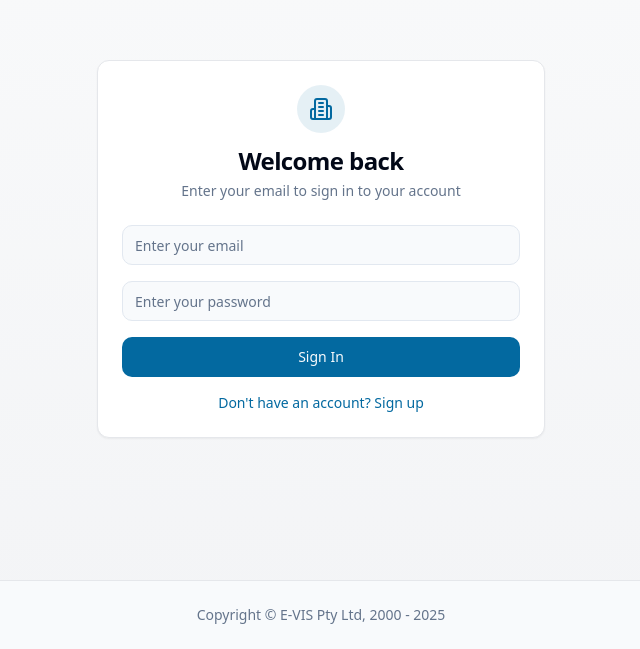
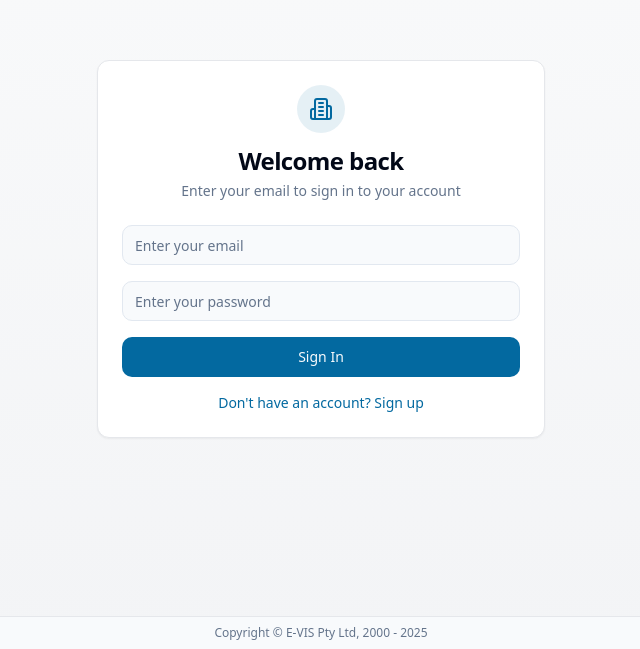
Before and after one commit to sohamjain125/chatassist-next, a Next.js app: page /login in a window 1280 px wide. Shown: the part 151-800 px from the top of the page, without its empty margins (319-959 px from the left). Built offline with nearby package versions, Linux system fonts and the light colour scheme.

Commit message:
mi fix footer kela ahe

```diff
--- a/src/app/dashboard/page.tsx
+++ b/src/app/dashboard/page.tsx
@@ -98,7 +98,7 @@ export default function Dashboard() {
   };
 
   return (
-    <div className="space-y-6">
+    <div className="space-y-6 mt-6">
       <div className="flex flex-col space-y-2">
         <h1 className="text-3xl font-bold tracking-tight">
           Welcome back, {userInfo.firstname} {userInfo.lastname}!
--- a/src/components/ui/footer.tsx
+++ b/src/components/ui/footer.tsx
@@ -2,9 +2,9 @@ import React from 'react';
 
 export function Footer() {
   return (
-    <footer className="fixed bottom-0 left-0 w-full py-6 px-4 border-t bg-background z-50">
+    <footer className="fixed bottom-0 left-0 w-full py-2 px-4 border-t bg-background z-50">
       <div className="container mx-auto">
-        <div className="text-center text-sm text-muted-foreground">
+        <div className="text-center text-xs text-muted-foreground">
           Copyright © E-VIS Pty Ltd, 2000 - 2025
         </div>
       </div>
--- a/src/lib/auth.ts
+++ b/src/lib/auth.ts
@@ -49,7 +49,7 @@ export async function loginUser(email: string, password: string) {
     const token = jwt.sign(
       { id: user.id, email: user.email },
       process.env.JWT_SECRET || 'secret',
-      { expiresIn: '1h' }
+      { expiresIn: '1d' }
     );
 
     return {
```
